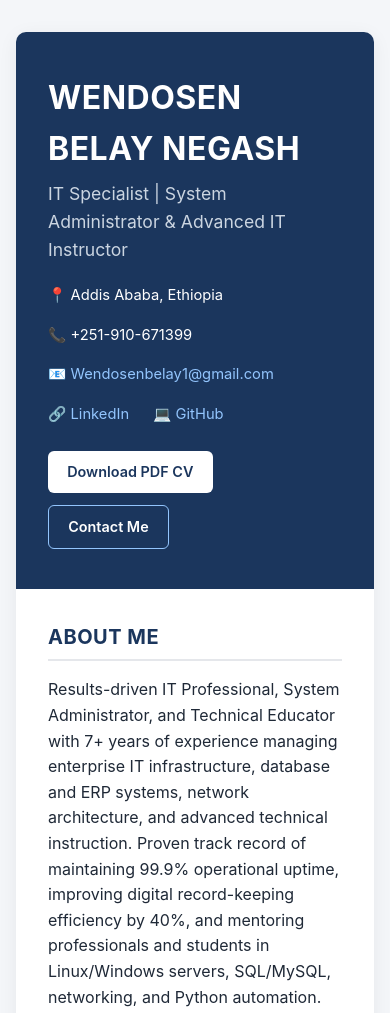
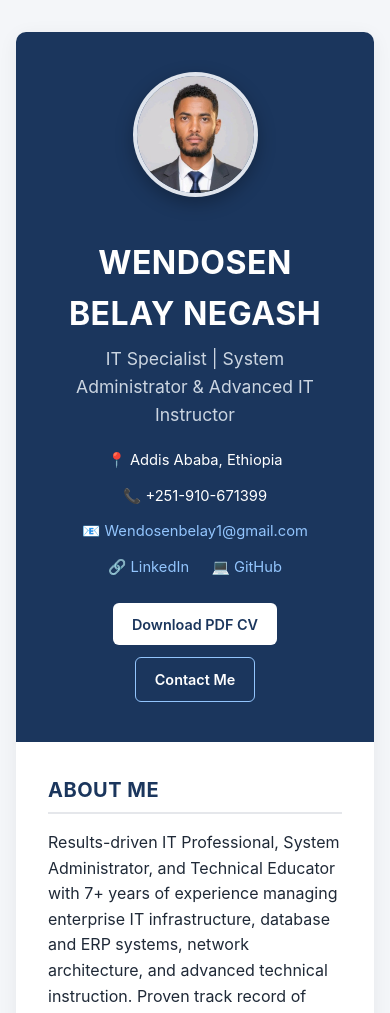
Before and after one commit to wendeson99/MY-PORTFOLIO, a plain HTML site: page index.html in a window 390 px wide. Shown: the top 1013 px of the page. Drawn offline with Linux system fonts and the light colour scheme.

Commit message:
Update index.html

```diff
--- a/index.html
+++ b/index.html
@@ -34,6 +34,26 @@
       background: var(--primary);
       color: #ffffff;
       padding: 2.5rem 2rem;
+      display: flex;
+      justify-content: space-between;
+      align-items: center;
+      gap: 2rem;
+    }
+    .header-info {
+      flex: 1;
+    }
+    .profile-photo-wrapper {
+      flex-shrink: 0;
+    }
+    .profile-photo {
+      width: 145px;
+      height: 145px;
+      border-radius: 50%;
+      object-fit: cover;
+      object-position: center top;
+      border: 4px solid rgba(255, 255, 255, 0.85);
+      box-shadow: 0 6px 18px rgba(0, 0, 0, 0.28);
+      background-color: #2b4c7e;
     }
     header h1 {
       font-size: 2rem;
@@ -48,7 +68,7 @@
     .contact-bar {
       display: flex;
       flex-wrap: wrap;
-      gap: 1rem 1.5rem;
+      gap: 0.75rem 1.4rem;
       font-size: 0.92rem;
     }
     .contact-bar a { color: #93c5fd; text-decoration: none; }
@@ -123,6 +143,19 @@
       font-size: 0.85rem;
       color: var(--muted);
     }
+    @media (max-width: 720px) {
+      header {
+        flex-direction: column-reverse;
+        text-align: center;
+      }
+      .contact-bar, .actions {
+        justify-content: center;
+      }
+      .profile-photo {
+        width: 125px;
+        height: 125px;
+      }
+    }
     @media print {
       body { background: #fff; padding: 0; }
       .container { box-shadow: none; }
@@ -133,6 +166,7 @@
 <body>
   <div class="container">
     <header>
+      <div class="header-info">
         <h1>WENDOSEN BELAY NEGASH</h1>
         <div class="subtitle">IT Specialist | System Administrator &amp; Advanced IT Instructor</div>
         <div class="contact-bar">
@@ -145,6 +179,11 @@
         <div class="actions">
           <a href="Wendeson_Belay_Negash_CV.pdf" class="btn btn-primary" download>Download PDF CV</a>
           <a href="mailto:Wendosenbelay1@gmail.com" class="btn btn-outline">Contact Me</a>
+        </div>
+      </div>
+
+      <div class="profile-photo-wrapper">
+        <img src="profile.jpg" alt="Wendeson Belay Negash" class="profile-photo" />
       </div>
     </header>
 
```
Lines whose indentation alone changed are shown as unchanged.
